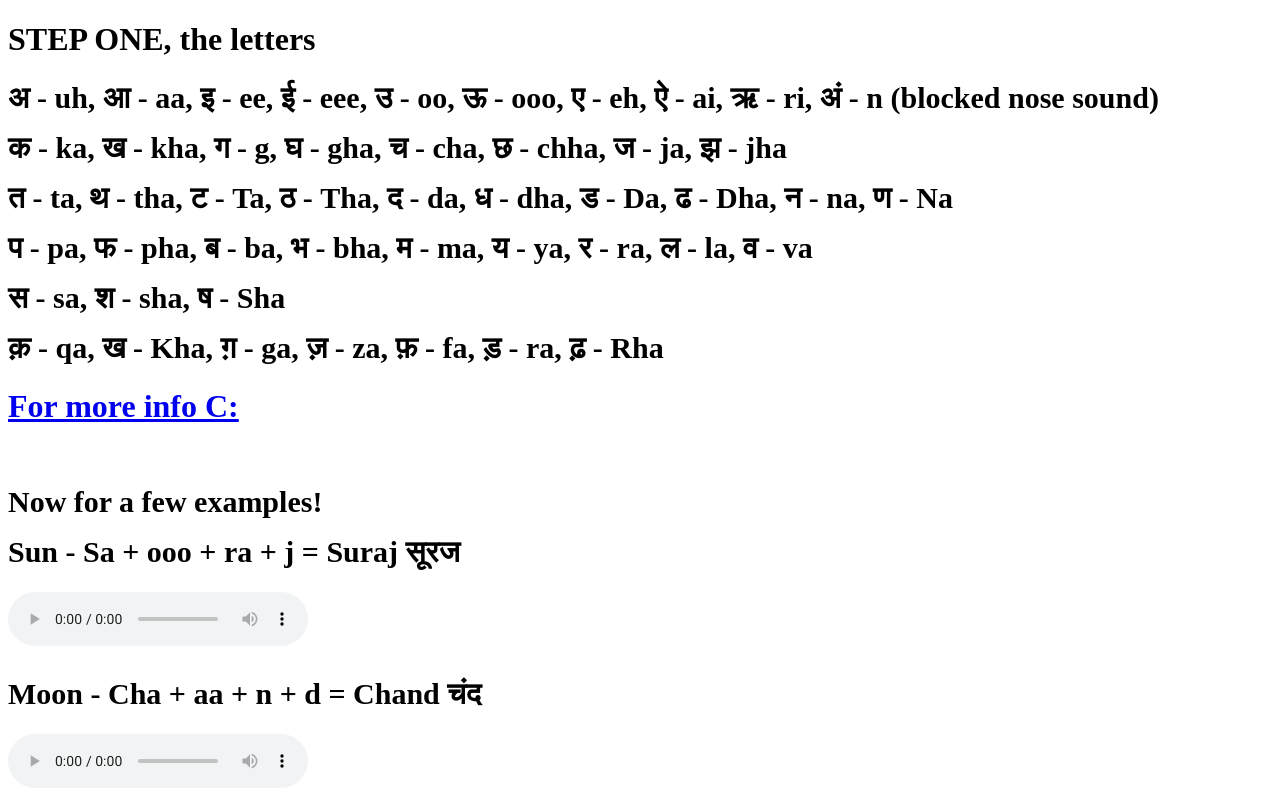
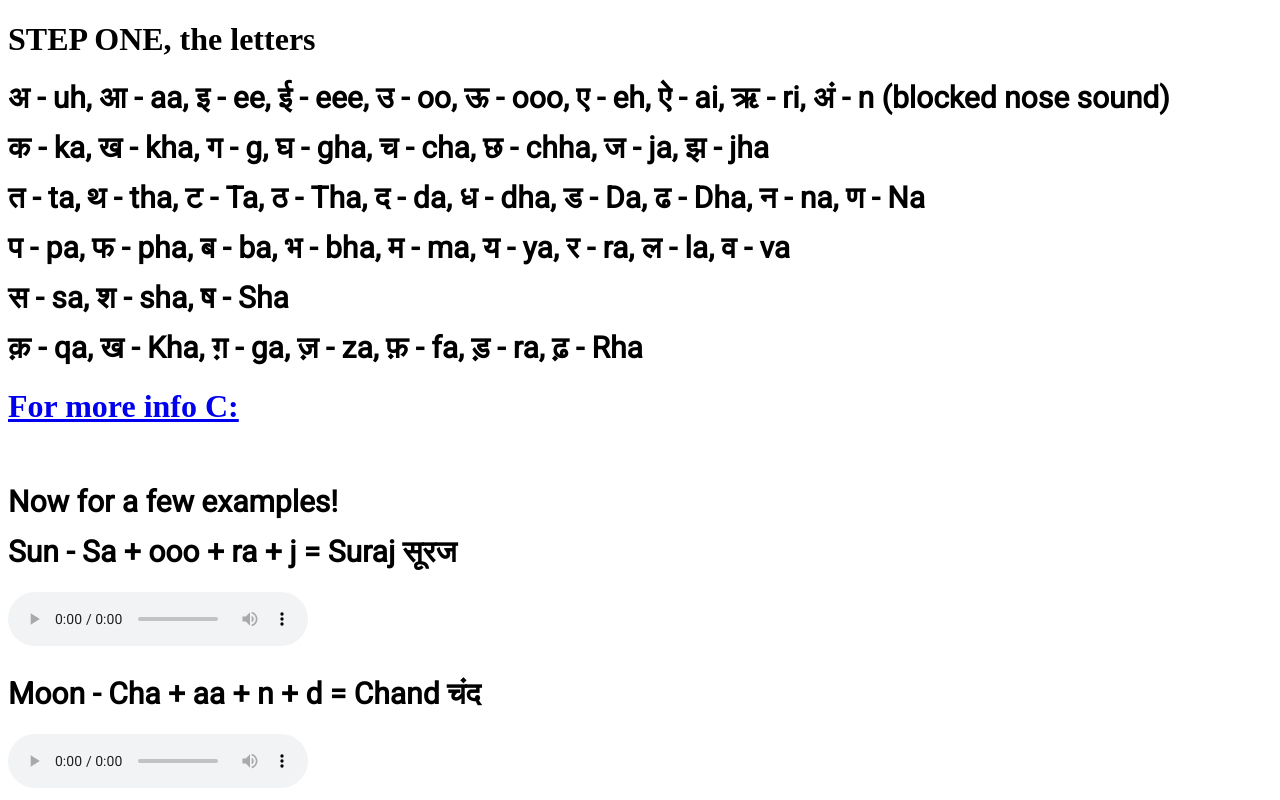
Before and after one commit to Rishbami/vebsight, a plain HTML site: page index.html in a window 1280 px wide. Shown: the top 800 px of the page. Drawn offline with Linux system fonts and the light colour scheme.

Commit message:
Update style.css

```diff
--- a/style.css
+++ b/style.css
@@ -3,4 +3,5 @@ p {
         padding : 5;
         margin : 5;
         line-height : 20px;
-        }
+        font-family: "Roboto", Helvetica, Sans-serif
+    }
```
